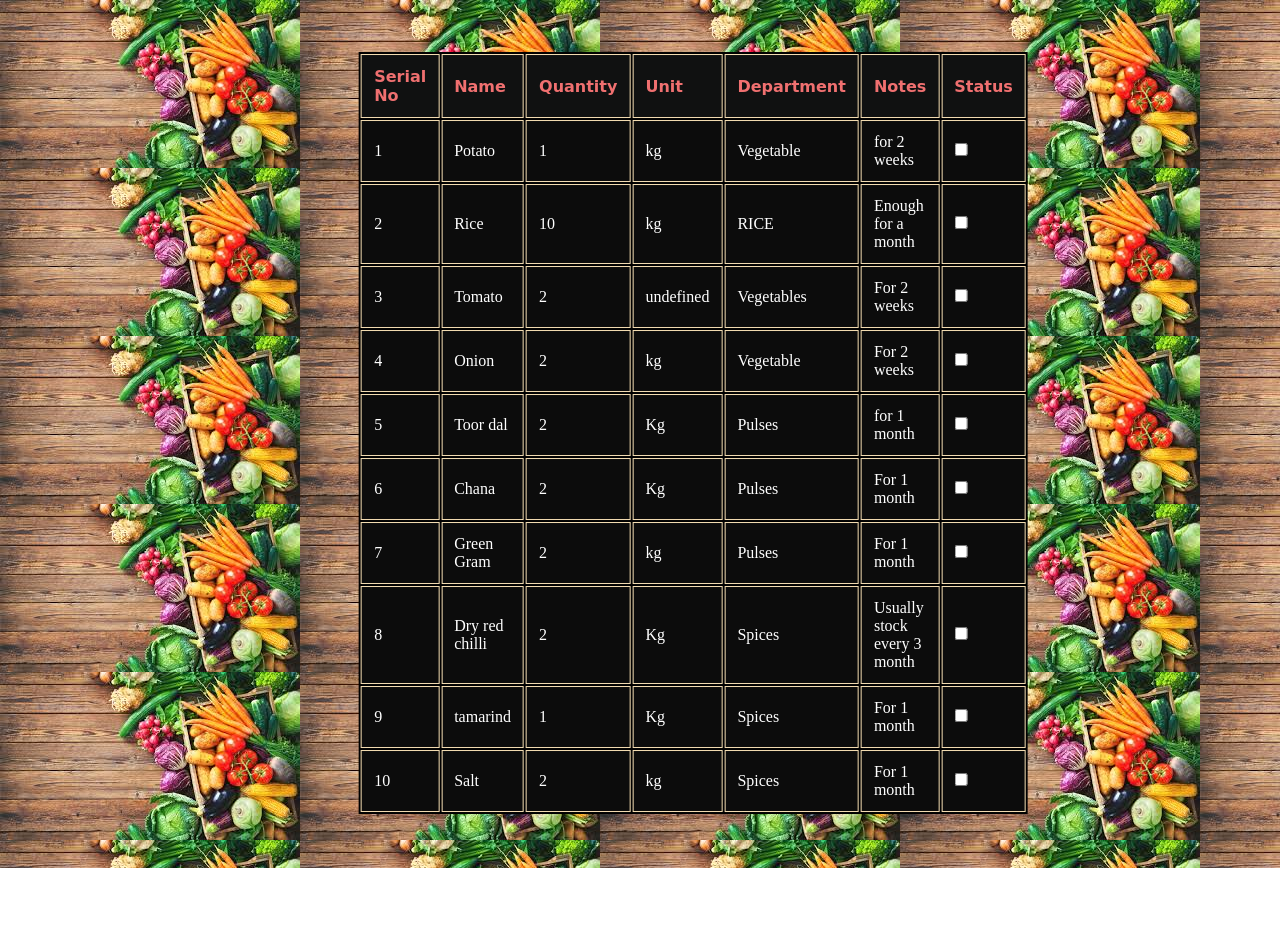
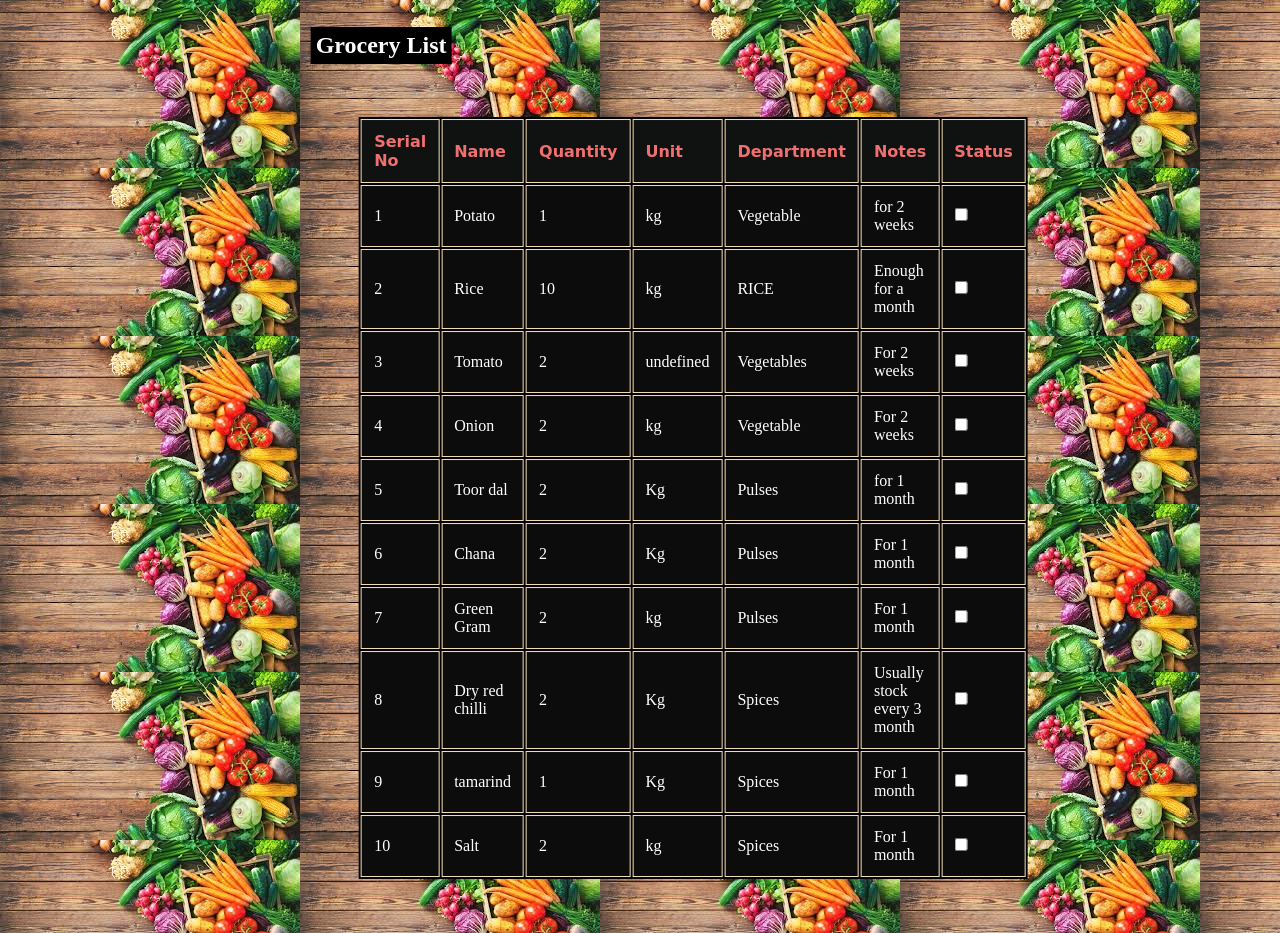
Before and after one commit to arundathi4854/Grocery-list, a plain HTML site: page index.html in a window 1280 px wide. Before the commit the page ends 868 px from the top, so only its background shows below. Drawn offline with Linux system fonts and the light colour scheme.

Commit message:
Update style.css

```diff
--- a/style.css
+++ b/style.css
@@ -14,30 +14,31 @@ tr:hover{
     background-color:red;
     }
 #button1{
-        margin-left: 35%;
+        margin-left: 5px;
         background-color: black ;
         color: white;
         font-family: 'Times New Roman', Times, serif;
         font-weight: bold;
         font-size: x-large;
-        padding: 10px;
+        padding: 5px;
         border: black;
-        margin-bottom: 20px;
-}
+    }
 #button1:hover{
         background-color: rgb(180, 108, 25);
-}
+    }
 th,td {
   padding: 12px;
   background-color: rgba(61, 60, 60, 0.2);
   color: #fff;
   border: wheat 1px solid;
-}
+    }
 th{
     text-align: left;
   }
 #Gtable{
    background-color:black;
+   margin-top: 10em;
+
    margin: 8%;
    width: 80%;
 }
@@ -46,3 +47,6 @@ th{
     color: rgb(240, 112, 112);
    background: rgb(16, 17, 17);
 }
+.container{
+    margin-top: 5em;
+}
```
